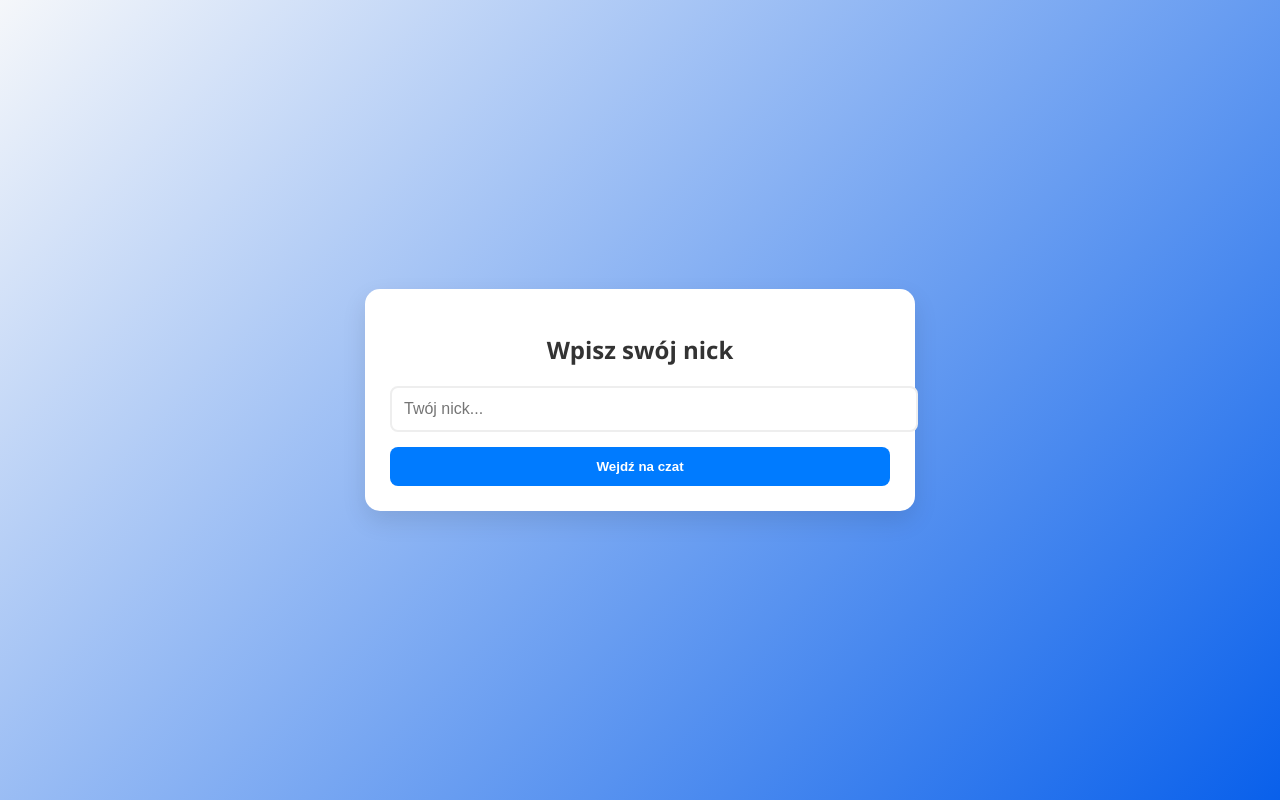
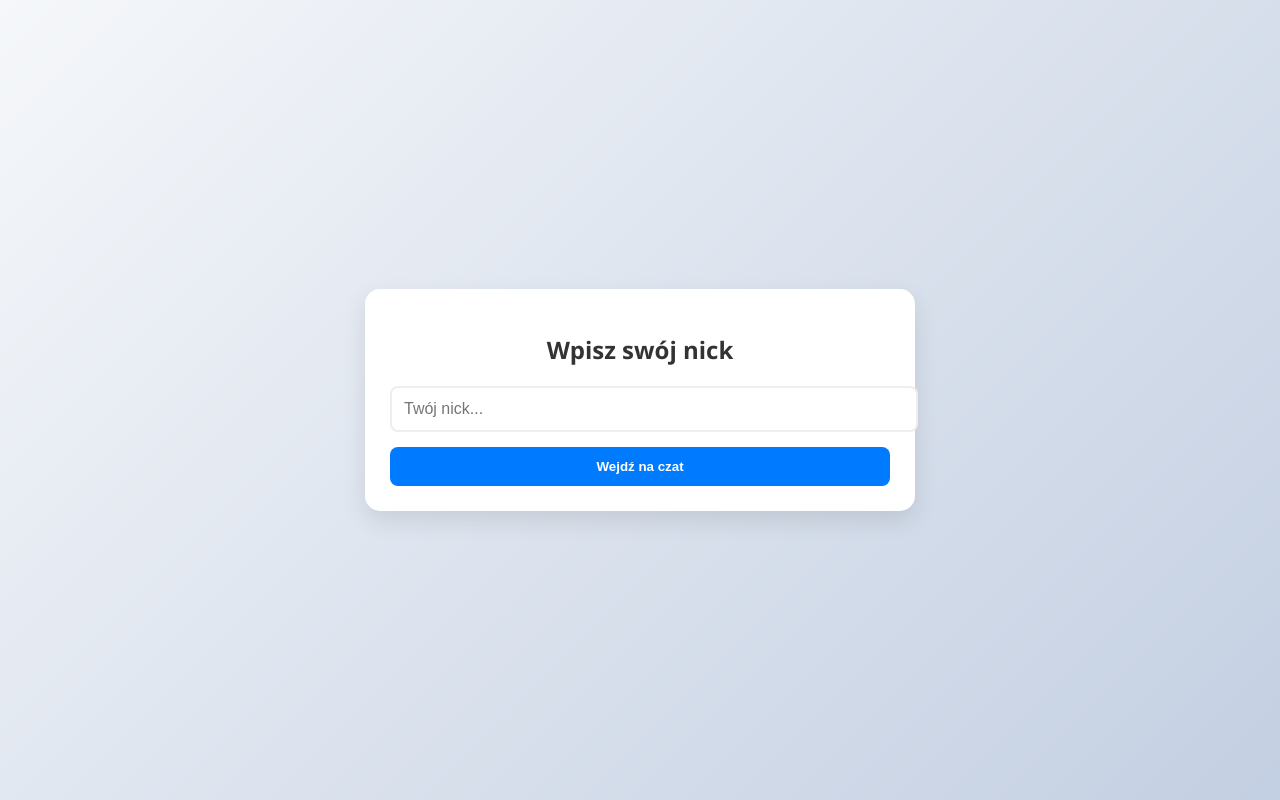
Before and after one commit to piotrpierozak/szkolenie, a plain HTML site: page kurs-react/index.html in a window 1280 px wide. Drawn offline with Linux system fonts and the light colour scheme.

Commit message:
projekt dalsza czesc 1

```diff
--- a/kurs-react/css/style.css
+++ b/kurs-react/css/style.css
@@ -3,7 +3,7 @@ body {
     margin: 0;
     padding: 0;
     font-family: 'Segoe UI', Tahoma, Geneva, Verdana, sans-serif;
-    background: linear-gradient(135deg, #f5f7fa 0%, #0960eb 100%);
+    background: linear-gradient(135deg, #f5f7fa 0%, #c3cfe2 100%);
     display: flex;
     justify-content: center;
     align-items: center;
```
